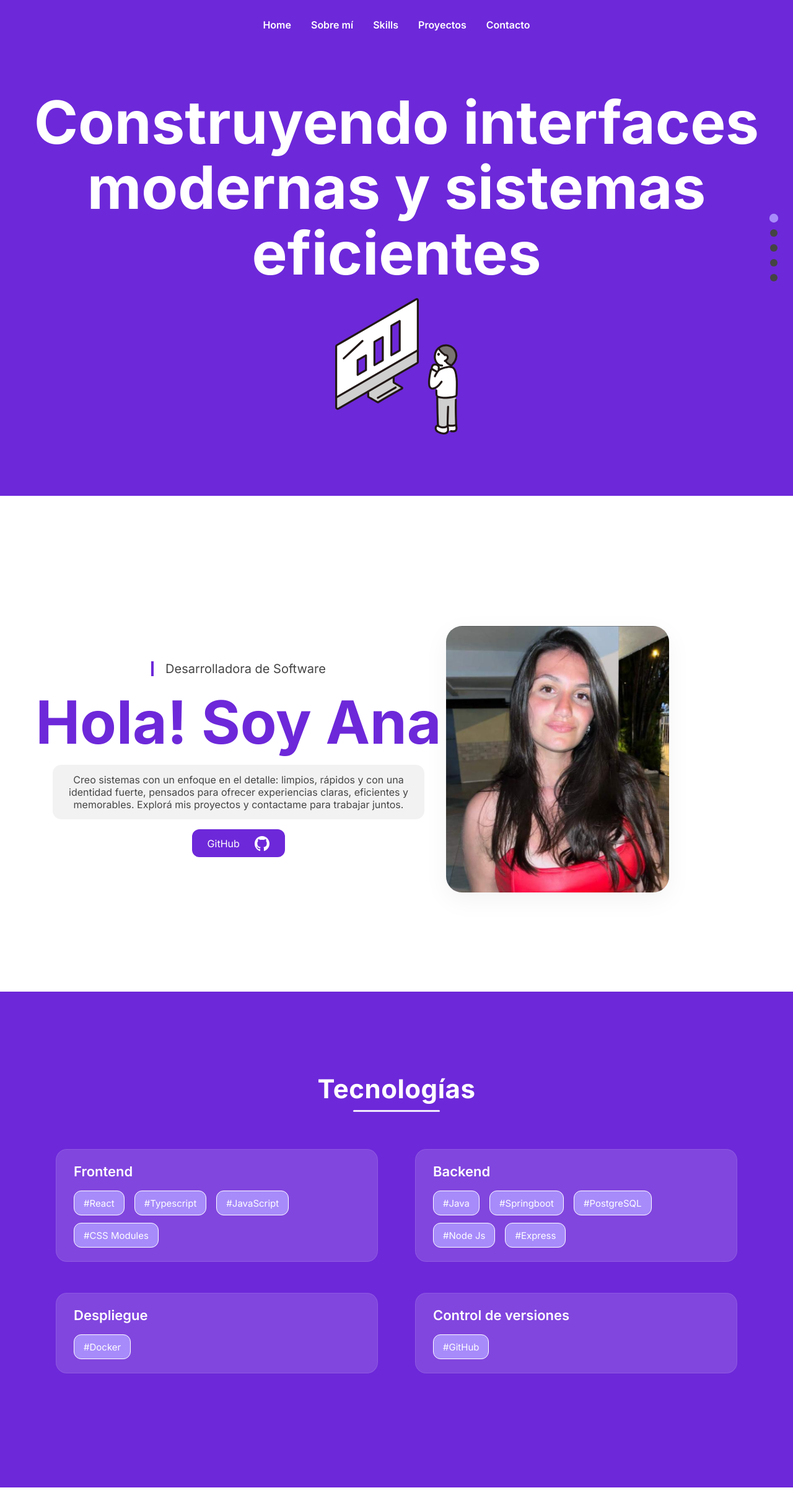
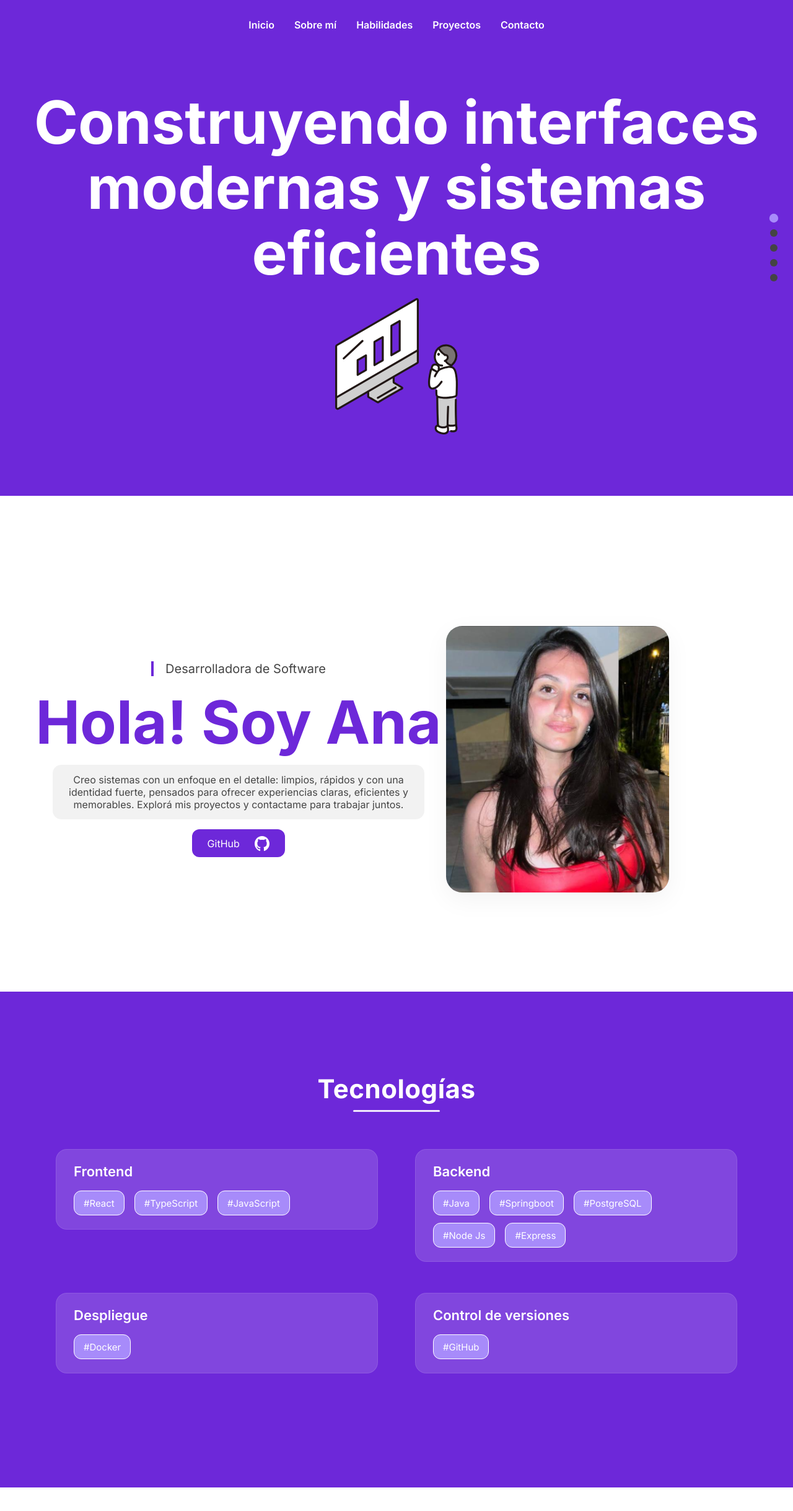
Before and after one commit to anadruetta29/dev-portfolio, a React (Vite) app in the folder frontend/: page / in a window 1280 px wide. Shown: the top 2438 px of the page at 62% size. Built offline with nearby package versions, Linux system fonts and the light colour scheme.

Commit message:
fix titles

```diff
--- a/frontend/src/ui/components/molecules/header/header.tsx
+++ b/frontend/src/ui/components/molecules/header/header.tsx
@@ -5,9 +5,9 @@ export default function Header() {
         <header className={style.header}>
             <div className={style.inner}>
                 <nav className={style.nav}>
-                    <a href="#home">Home</a>
+                    <a href="#home">Inicio</a>
                     <a href="#about-me">Sobre mí</a>
-                    <a href="#skills">Skills</a>
+                    <a href="#skills">Habilidades</a>
                     <a href="#projects">Proyectos</a>
                     <a href="#contact">Contacto</a>
                 </nav>
--- a/frontend/src/ui/components/sections/skills/skills.tsx
+++ b/frontend/src/ui/components/sections/skills/skills.tsx
@@ -24,9 +24,8 @@ export default function SkillsSection({ id }: Props) {
                         <SmallTitle text="Frontend" />
                         <div className={style.chipRow}>
                             <Chip label="#React" />
-                            <Chip label="#Typescript" />
+                            <Chip label="#TypeScript" />
                             <Chip label="#JavaScript" />
-                            <Chip label="#CSS Modules" />
                         </div>
                     </div>
                 </SlideIn>
```
